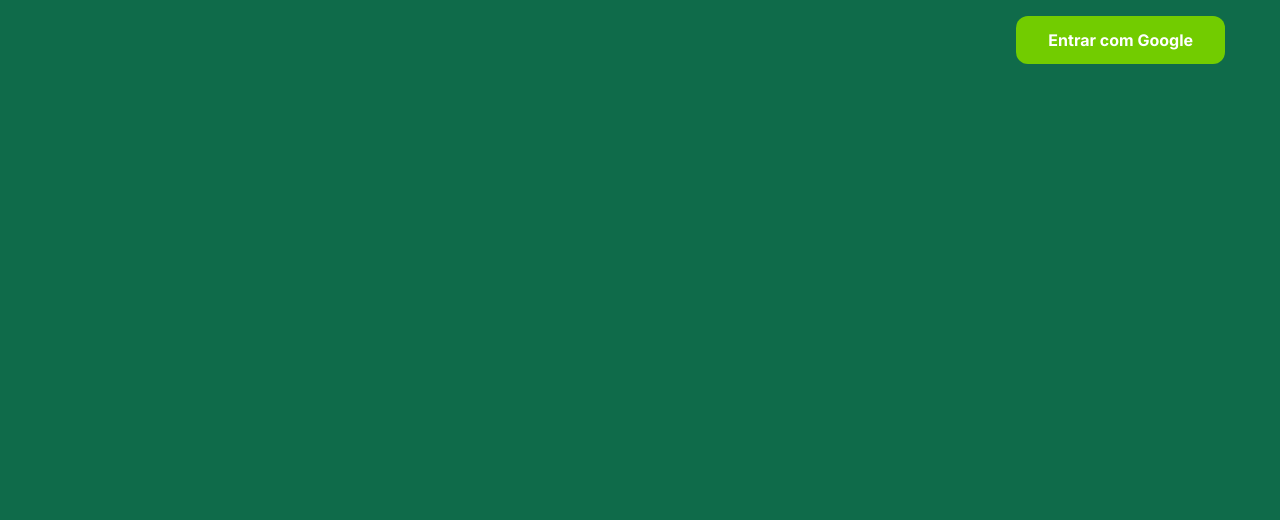
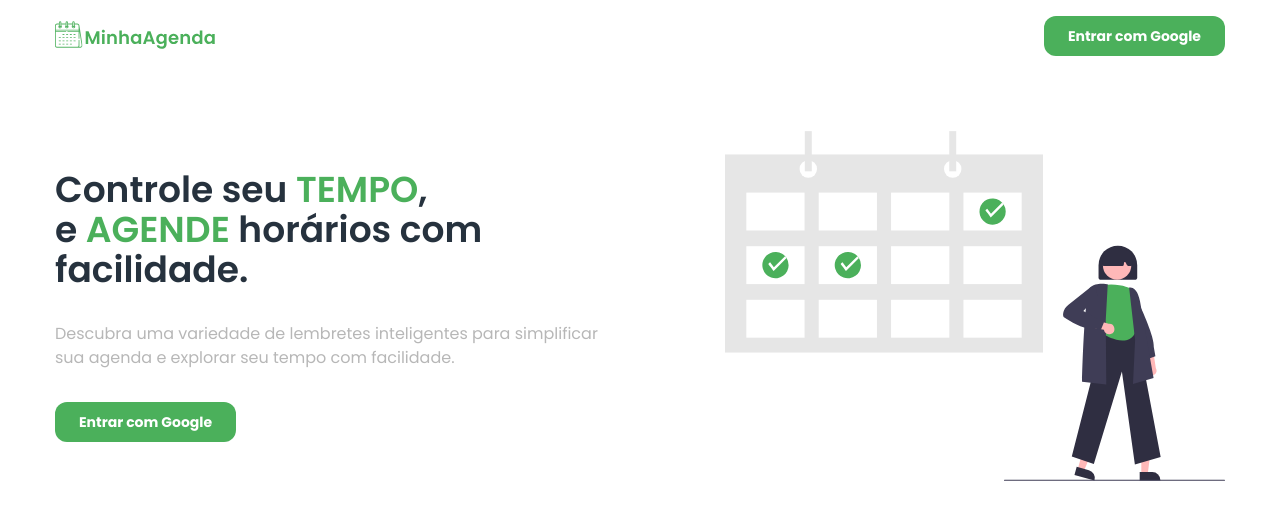
Before and after one commit to leandro-wrocha/minha-agenda, a Next.js app: page / in a window 1280 px wide. Shown: the top 520 px of the page. Built offline with nearby package versions, Linux system fonts and the light colour scheme.

Commit message:
refatorado pagina inicial e iniciado inserir um popup para login com google

```diff
--- a/src/app/components/call-login-with-google.tsx
+++ b/src/app/components/call-login-with-google.tsx
@@ -2,11 +2,15 @@
 
 import { signIn } from 'next-auth/react'
 
+// login sem a janela como popup por enquanto
 export const CallLoginWithGoogle = () => {
+  const openLoginWithGoogle = window.open('/', 'openLoginWithGoogle', 'width=400,height=400')
+
+
   return (
     <button
-      className="bg-[#72CC00] text-white font-bold h-12 px-8 rounded-xl hover:bg-[#56B000]"
-      onClick={() => signIn('google')}
+      className="bg-[#4BB05B] text-white font-bold h-10 px-6 rounded-xl text-sm"
+      onClick={() => window.open('/', 'openLoginWithGoogle', 'width=400,height=400')}
     >
       Entrar com Google
     </button>
--- a/src/app/layout.tsx
+++ b/src/app/layout.tsx
@@ -1,13 +1,16 @@
 import type { Metadata } from "next";
-import { Inter } from "next/font/google";
+import { Poppins } from "next/font/google";
 import "./globals.css";
-import SessionProvider from "./providers/session-provider";
 
-const inter = Inter({ subsets: ["latin"] });
+const poppins = Poppins({
+  weight: ['400', '500', '600', '700'],
+  style: ['italic', 'normal'],
+  subsets: ['latin']
+});
 
 export const metadata: Metadata = {
-  title: "",
-  description: "",
+  title: "Minha Agenda",
+  icons: "/calendar.svg",
 };
 
 export default function RootLayout({
@@ -17,10 +20,8 @@ export default function RootLayout({
 }>) {
   return (
     <html lang="en">
-      <body className={inter.className}>
-        <SessionProvider>
-          {children}
-        </SessionProvider>
+      <body className={poppins.className}>
+        {children}
       </body>
     </html>
   );
--- a/src/app/page.tsx
+++ b/src/app/page.tsx
@@ -2,14 +2,36 @@ import { CallLoginWithGoogle } from "./components/call-login-with-google";
 
 export default function Home() {
   return (
-    <div className="w-full h-screen flex justify-center bg-[#0F6B4A]">
-      <main className="max-w-[1170px] w-full h-full">
+    <div className="w-full h-screen flex justify-center bg-[#ffffff]">
+      <div className="max-w-[1170px] w-full h-full">
         <header id="header" className="flex justify-between pt-4">
-          <img src="" alt="" className="object-contain cursor-pointer"/>
+          <img src="/logo.svg" alt="logo"/>
 
           <CallLoginWithGoogle />
         </header>
-      </main>
+
+        <main className="w-full">
+          <section className="grid grid-cols-2">
+            <div className="flex flex-col justify-center items-start gap-8">
+              <h1 className="text-4xl font-semibold text-[#26323E]">
+                Controle seu <span className="text-[#4BB05B]">TEMPO</span>,<br />
+                e <span className="text-[#4BB05B]">AGENDE</span> horários com facilidade.
+              </h1>
+
+              <p className="text-[#B7B7B7]">
+                Descubra uma variedade de lembretes inteligentes para simplificar <br />
+                sua agenda e explorar seu tempo com facilidade.
+              </p>
+
+              <CallLoginWithGoogle />
+            </div>
+
+            <div className="flex justify-end">
+              <img src="/online-calendar.svg" alt="calendar-online" className="w-[500px] h-[500px] object-contain"/>
+            </div>
+          </section>
+        </main>
+      </div>
     </div>
   )
 }
```
